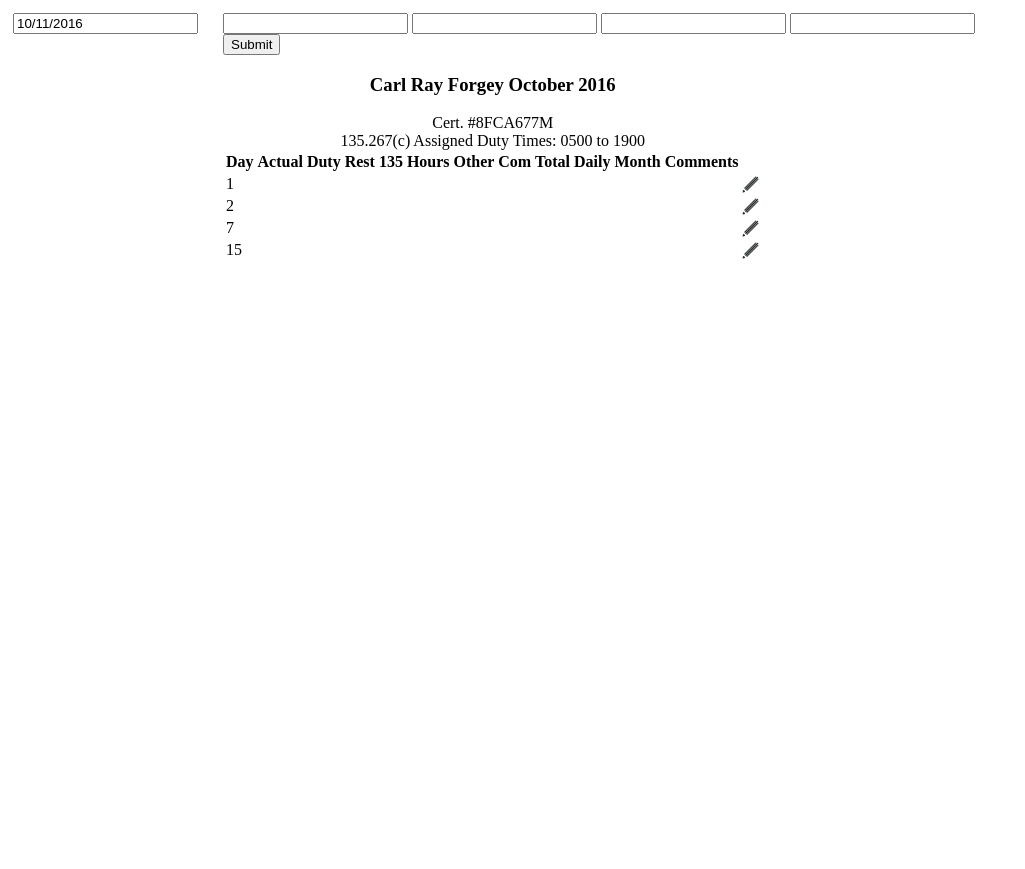
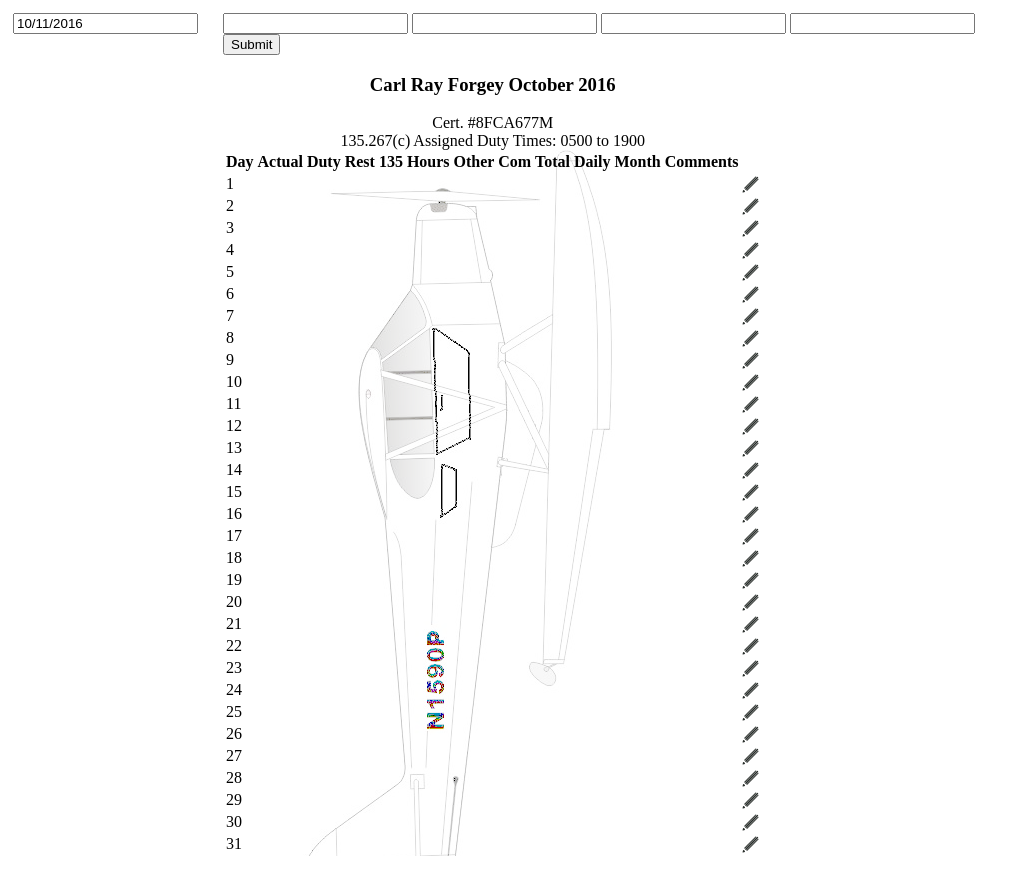
Before and after one commit to carltherake/PilotLog, a plain HTML site: page index.html in a window 1280 px wide. Shown: the whole page, without its empty margins (0-1025 px from the left). Before the commit the page ends 802 px from the top, so only its background shows below. Drawn offline with nearby package versions, Linux system fonts and the light colour scheme.

Commit message:
Calendar page, backkground image.

```diff
--- a/index.html
+++ b/index.html
@@ -25,7 +25,7 @@
             <div>
                 <input type="submit" />
             </div>
-            <table id="MonthView">
+            <table class="hourstable" id="MonthView">
                 <caption><h3>Month</h3></caption>
                 <thead>
                     <tr>
--- a/scripts/main.js
+++ b/scripts/main.js
@@ -8,21 +8,32 @@ function SortRows(a, b) {
     return a<b ? -1 : a>b ? 1 : 0;
 }
 
+function DateSelected(dateText, inst){
+    selectedDate = $(this).datepicker('getDate');
+    SetTableCaption();
+    BuildMonths(selectedDate);
+    BuildTable();
+}
+
 function SetTableCaption() {
     var monthTable = document.getElementById("MonthView"),
-        tableCaption = monthTable.createCaption(),
-        monthNames = ["January", "February", "March", "April", "May", "June", "July", "August", "September", "October", "November", "December"];
+        tableCaption = monthTable.createCaption();
 
-        tableCaption.innerHTML = `<div><h3>Carl Ray Forgey ${monthNames[selectedDate.getMonth()]} ${selectedDate.getFullYear()}</h3></div>`;
+        tableCaption.innerHTML = `<div><h3>Carl Ray Forgey ${MonthNames[selectedDate.getMonth()]} ${selectedDate.getFullYear()}</h3></div>`;
         tableCaption.innerHTML += "<div>Cert. #8FCA677M</div>";
-        tableCaption.innerHTML += "<div>135.267(c) Assigned Duty Times: 0500 to 1900</div>"
+        tableCaption.innerHTML += "<div>135.267(c) Assigned Duty Times: 0500 to 1900</div>";
 }
 
 function BuildTable() {
     var monthTable = document.getElementById("MonthView"),
-        tableBody = monthTable.getElementsByTagName("tbody")[0];
+        tableBody = monthTable.getElementsByTagName("tbody")[0],
+        year = selectedDate.getFullYear(),
+        month = MonthNames[selectedDate.getMonth()],
+        daysArray = DatesStructure[year][month].days;
 
-    for (var i = 0; i < Days.length; i++)
+    while(tableBody.childNodes.length>0){tableBody.removeChild(tableBody.lastChild);}
+
+    for (var i = 0; i < daysArray.length; i++)
     {
         var newRow = tableBody.insertRow(i),
             dateCell = newRow.insertCell(0),
@@ -33,10 +44,9 @@ function BuildTable() {
             totalDaily = newRow.insertCell(5),
             month = newRow.insertCell(6),
             comments = newRow.insertCell(7),
-            editCell = newRow.insertCell(8),
-            dayDate = new Date(Days[i].Date);
+            editCell = newRow.insertCell(8);
 
-            dateCell.appendChild(document.createTextNode(dayDate.getDate()));
+            dateCell.appendChild(document.createTextNode(daysArray[i].getDate()));
             editCell.innerHTML = "<img src='./images/Pencil-icon.png' alt='edit' class='editicon' />";
     }
 }
@@ -47,7 +57,7 @@ $(function() {
     Days.sort(SortRows);
     BuildMonths();
     BuildTable();
-    $(".datepicker").datepicker({ onSelect: function(dateText, inst){ selectedDate = $(this).datepicker('getDate'); SetTableCaption(); }});
+    $(".datepicker").datepicker({ onSelect: DateSelected });
     $(".datepicker").datepicker("setDate", new Date());
     $(".timepicker").timepicker();
 });
--- a/scripts/months.js
+++ b/scripts/months.js
@@ -1,19 +1,33 @@
-function BuildMonths() {
-    var now = new Date(),
-        thisYear = now.getFullYear(),
+var MonthNames = ["January", "February", "March", "April", "May",
+                  "June", "July", "August", "September", "October",
+                  "November", "December"],
+    DatesStructure = {};
+
+function BuildMonths(now = new Date()) {
+    var thisYear = now.getFullYear(),
         dayTracker = new Date(now.getFullYear(), 0, 1);
+
+    if (DatesStructure.hasOwnProperty(thisYear))
+        return;
+
+    DatesStructure[thisYear] = {};
 
     // we're starting the year at 0 month (January) and running through December
     // to generate the whole year for our year object we'll need to populate
     // for our other thing.
     for (var i = 0; i < 12; ++i)
     {
-        var month = new Array();
+        var month = {
+            year: dayTracker.getFullYear(),
+            month: MonthNames[i],
+            days: new Array()
+        };
         while (dayTracker.getMonth() == i)
         {
-            month.push(new Date(dayTracker));
+            month.days.push(new Date(dayTracker));
             dayTracker.setDate(dayTracker.getDate() + 1);
         }
+        DatesStructure[thisYear][MonthNames[i]] = month;
         monthsInYear.push(month);
     }
 }
--- a/styles/main.css
+++ b/styles/main.css
@@ -11,3 +11,8 @@
     width: 17px;
     height: 17px;
 }
+
+.hourstable {
+    background-image: url("../images/background.png");
+    background-repeat: no-repeat;
+}
```
Also changed, not shown: images/background.png (added).
